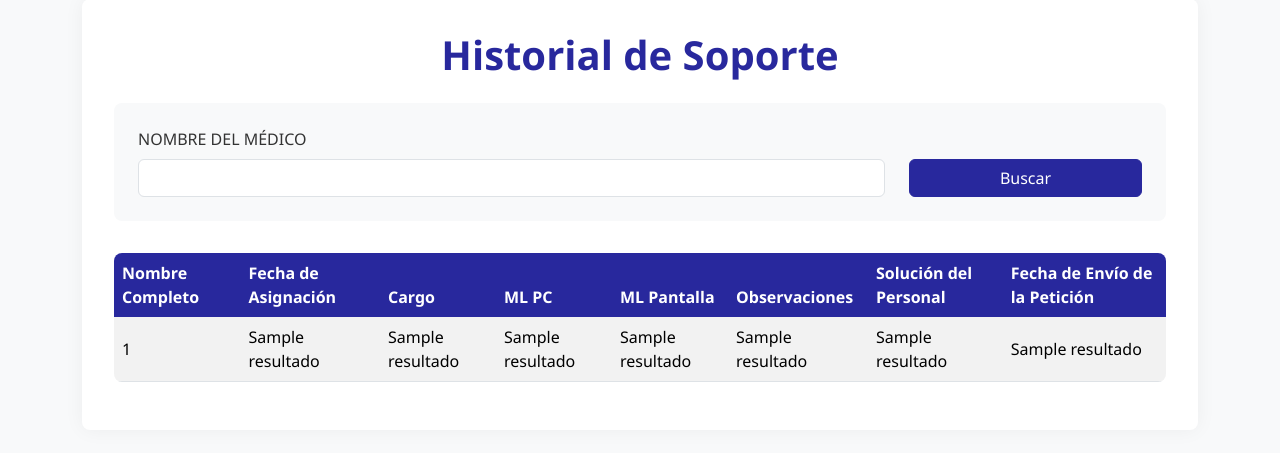
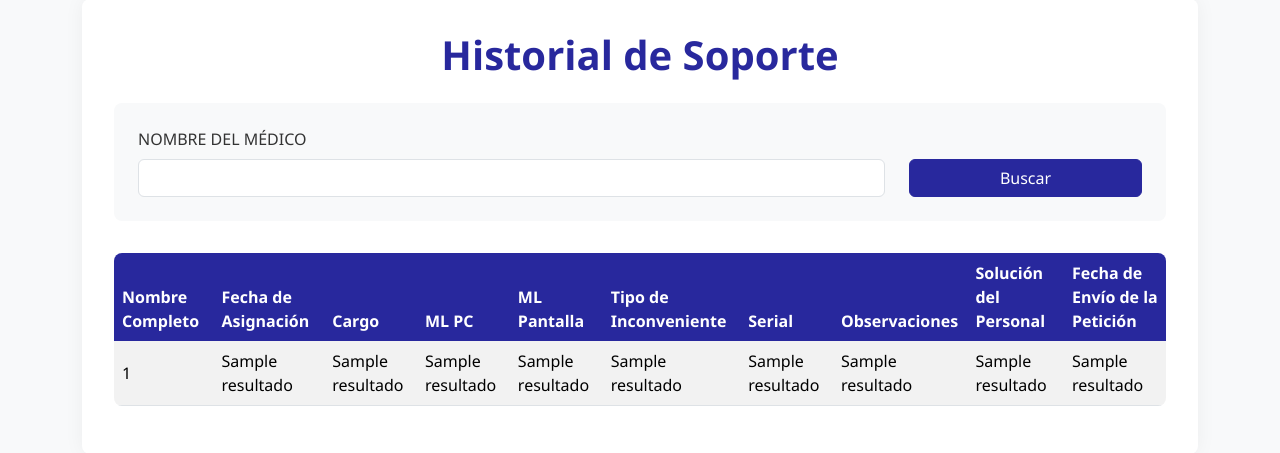
Before and after one commit to juliancastillo21/BACKUP-APP, a Python web app: template templates/historial.html in a window 1280 px wide. Shown: the part 99-552 px from the top of the page. Run offline with Jinja, Linux system fonts and the light colour scheme; the template is opened without the code that fills it: most values are stand-ins (such as "Sample title", 1, 10 or a date in 2020).

Commit message:
se actualizo las vista historial y ha hora muestra el #serial y el tipo de inconveniente y tambien se agrago el boton de consultar estado

```diff
--- a/templates/estado_solicitud.html
+++ b/templates/estado_solicitud.html
@@ -55,13 +55,14 @@
             <tr>
                 <th>nombre medico</th>
                 <th>tipo de inconveniente</th>
+                <th>Serial</th>
                 <th>numero de cubiculo</th>
                 <th>observaciones</th>
                 <th>Fecha de Envío</th>
                 <th>estado de la solicitud</th>
                 <th>observaciones2</th>
+                <th>Actualizar estado</th>
 
-                <th>Actualizar estado</th>
 
             </tr>
             {% for row in rows %}
@@ -73,6 +74,7 @@
                 <td>{{ row[4] }}</td>
                 <td>{{ row[5] }}</td>
                 <td>{{ row[6] }}</td>
+
 
                 <td>
                     <form action="/actualizar_estado2/{{ row[4] }}" method="post">
--- a/templates/historial.html
+++ b/templates/historial.html
@@ -58,9 +58,12 @@
                             <th>Cargo</th>
                             <th>ML PC</th>
                             <th>ML Pantalla</th>
+                            <th>Tipo de Inconveniente</th>
+                            <th>Serial</th>
                             <th>Observaciones</th>
                             <th>Solución del Personal</th>
                             <th>Fecha de Envío de la Petición</th>
+
                         </tr>
                     </thead>
                     <tbody>
@@ -71,9 +74,12 @@
                             <td>{{ resultado[2] }}</td>
                             <td>{{ resultado[3] }}</td>
                             <td>{{ resultado[4] }}</td>
+                            <td>{{ resultado[9] }}</td>
+                            <td>{{ resultado[8] }}</td>
                             <td>{{ resultado[5] }}</td>
                             <td>{{ resultado[6] }}</td>
                             <td>{{ resultado[7] }}</td>
+
                         </tr>
                         {% endfor %}
                     </tbody>
```
Also changed, not shown: templates/Ayuda_personal.html (+21 -2 lines), registro.db, resgistro.db (added), 1 other file.
